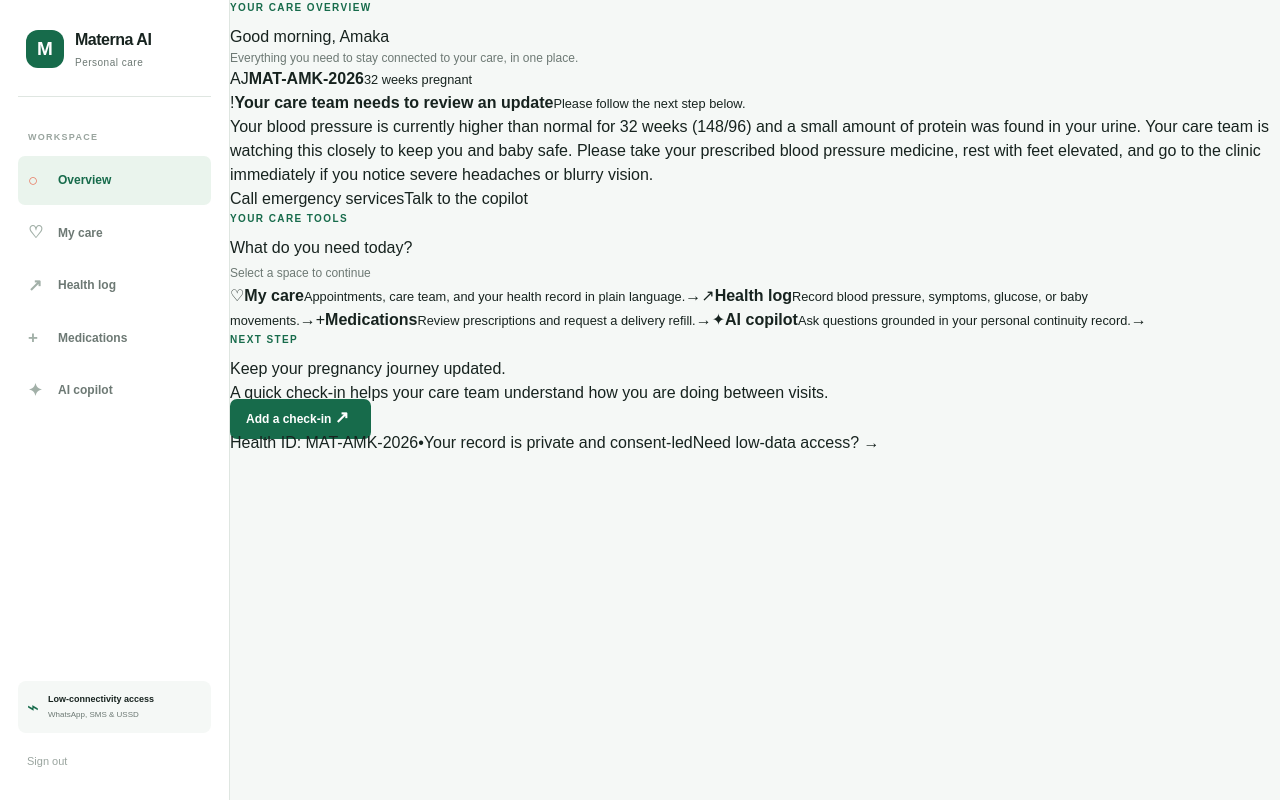
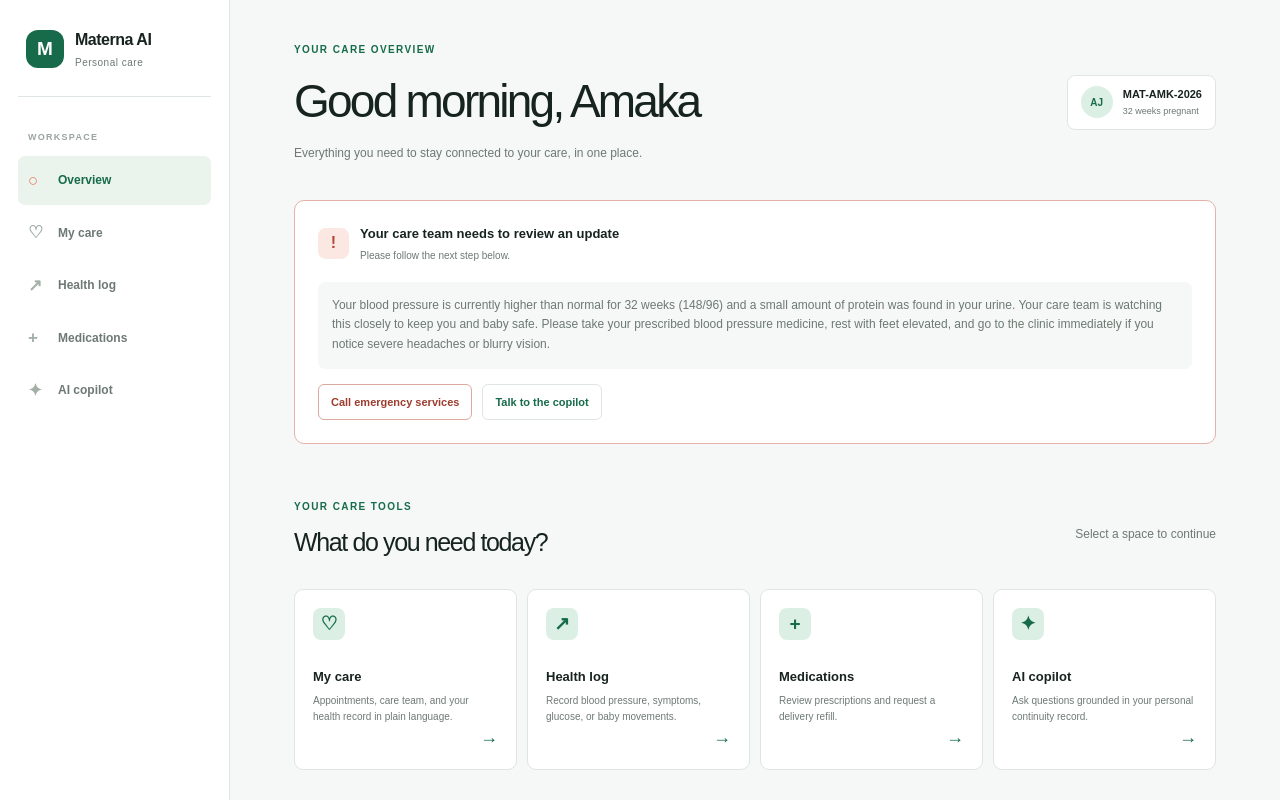
Before and after one commit to Progress21-tech/I-solutions, a Next.js app in the folder mediconnect-uphr/: page /patient/dashboard in a window 1280 px wide. Shown: the top 800 px of the page. Built offline with nearby package versions, Linux system fonts and the light colour scheme; no server answers.

Commit message:
Update globals.css

```diff
--- a/mediconnect-uphr/app/globals.css
+++ b/mediconnect-uphr/app/globals.css
@@ -1589,3 +1589,306 @@ p {
     flex-direction: column;
   }
 }
+
+.patient-dashboard-page {
+  margin: 0 auto;
+  max-width: 1050px;
+  padding: 42px 5vw 65px;
+}
+
+.patient-welcome,
+.patient-section-heading,
+.patient-identity,
+.patient-status-heading,
+.patient-status-actions,
+.patient-next-card,
+.patient-trust-row {
+  align-items: center;
+  display: flex;
+}
+
+.patient-welcome,
+.patient-section-heading,
+.patient-next-card,
+.patient-trust-row {
+  justify-content: space-between;
+}
+
+.patient-welcome {
+  gap: 25px;
+  margin-bottom: 38px;
+}
+
+.patient-welcome h1 {
+  font-size: clamp(30px, 4vw, 46px);
+  letter-spacing: -.06em;
+  margin-bottom: 8px;
+}
+
+.patient-identity {
+  background: #fff;
+  border: 1px solid var(--line);
+  border-radius: 8px;
+  gap: 10px;
+  padding: 10px 13px;
+}
+
+.patient-dashboard-avatar {
+  align-items: center;
+  background: var(--mint);
+  border-radius: 50%;
+  color: var(--green);
+  display: inline-flex;
+  font-size: 10px;
+  font-weight: 800;
+  height: 32px;
+  justify-content: center;
+  width: 32px;
+}
+
+.patient-identity strong,
+.patient-identity small {
+  display: block;
+}
+
+.patient-identity strong {
+  font-size: 11px;
+}
+
+.patient-identity small {
+  color: var(--muted);
+  font-size: 9px;
+  margin-top: 3px;
+}
+
+.patient-status-card {
+  background: #fff;
+  border: 1px solid var(--line);
+  border-radius: 10px;
+  margin-bottom: 55px;
+  padding: 23px;
+}
+
+.patient-status-card.status-urgent {
+  border-color: #e4b2a8;
+}
+
+.patient-status-heading {
+  gap: 11px;
+}
+
+.patient-status-icon {
+  align-items: center;
+  background: var(--mint);
+  border-radius: 8px;
+  color: var(--green);
+  display: inline-flex;
+  font-weight: 800;
+  height: 31px;
+  justify-content: center;
+  width: 31px;
+}
+
+.status-urgent .patient-status-icon {
+  background: #fbe8e3;
+  color: #b44835;
+}
+
+.patient-status-heading strong,
+.patient-status-heading small {
+  display: block;
+}
+
+.patient-status-heading strong {
+  font-size: 13px;
+}
+
+.patient-status-heading small {
+  color: var(--muted);
+  font-size: 10px;
+  margin-top: 4px;
+}
+
+.patient-status-card>p {
+  background: #f5f8f6;
+  border-radius: 7px;
+  color: var(--muted);
+  font-size: 12px;
+  line-height: 1.65;
+  margin: 19px 0 0;
+  padding: 14px;
+}
+
+.patient-status-actions {
+  gap: 10px;
+  margin-top: 15px;
+}
+
+.patient-status-actions a {
+  border: 1px solid #dca99e;
+  border-radius: 6px;
+  color: #9d3d2f;
+  font-size: 11px;
+  font-weight: 700;
+  padding: 9px 12px;
+}
+
+.patient-status-actions a+a {
+  border-color: var(--line);
+  color: var(--green);
+}
+
+.patient-dashboard-section {
+  margin-bottom: 55px;
+}
+
+.patient-section-heading {
+  margin-bottom: 21px;
+}
+
+.patient-section-heading h2,
+.patient-next-card h2 {
+  font-size: 25px;
+  letter-spacing: -.055em;
+  margin-bottom: 6px;
+}
+
+.patient-care-grid {
+  display: grid;
+  gap: 10px;
+  grid-template-columns: repeat(4, 1fr);
+}
+
+.patient-care-card {
+  background: #fff;
+  border: 1px solid var(--line);
+  border-radius: 9px;
+  display: flex;
+  flex-direction: column;
+  min-height: 175px;
+  padding: 18px;
+  transition: border .2s, transform .2s;
+}
+
+.patient-care-card:hover {
+  border-color: var(--green);
+  transform: translateY(-3px);
+}
+
+.patient-care-icon {
+  align-items: center;
+  background: var(--mint);
+  border-radius: 8px;
+  color: var(--green);
+  display: inline-flex;
+  font-size: 19px;
+  font-weight: 700;
+  height: 32px;
+  justify-content: center;
+  width: 32px;
+}
+
+.patient-care-card>span:nth-child(2) {
+  margin-top: 27px;
+}
+
+.patient-care-card strong,
+.patient-care-card small {
+  display: block;
+}
+
+.patient-care-card strong {
+  font-size: 13px;
+}
+
+.patient-care-card small {
+  color: var(--muted);
+  font-size: 10px;
+  line-height: 1.55;
+  margin-top: 7px;
+}
+
+.patient-care-card b {
+  color: var(--green);
+  font-size: 18px;
+  margin-left: auto;
+  margin-top: auto;
+}
+
+.patient-next-card {
+  background: var(--ink);
+  border-radius: 9px;
+  color: #fff;
+  gap: 20px;
+  padding: 23px;
+}
+
+.patient-next-card .dashboard-kicker {
+  color: #9acdb1;
+}
+
+.patient-next-card h2 {
+  font-size: 18px;
+}
+
+.patient-next-card p {
+  color: #aebdb5;
+  font-size: 11px;
+  margin: 0;
+}
+
+.patient-trust-row {
+  color: var(--muted);
+  font-size: 10px;
+  gap: 10px;
+  justify-content: flex-start;
+  margin-top: 28px;
+}
+
+.patient-trust-row a {
+  color: var(--green);
+  font-weight: 700;
+  margin-left: auto;
+}
+
+@media (max-width: 800px) {
+  .patient-dashboard-page {
+    padding: 30px 20px 50px;
+  }
+
+  .patient-welcome,
+  .patient-section-heading,
+  .patient-next-card {
+    align-items: flex-start;
+    flex-direction: column;
+  }
+
+  .patient-care-grid {
+    grid-template-columns: 1fr 1fr;
+  }
+}
+
+@media (max-width: 520px) {
+  .patient-care-grid {
+    grid-template-columns: 1fr;
+  }
+
+  .patient-care-card {
+    min-height: 135px;
+  }
+
+  .patient-trust-row {
+    align-items: flex-start;
+    flex-wrap: wrap;
+  }
+
+  .patient-trust-row a {
+    margin-left: 0;
+    width: 100%;
+  }
+
+  .patient-status-actions {
+    align-items: flex-start;
+    flex-direction: column;
+  }
+}
```
